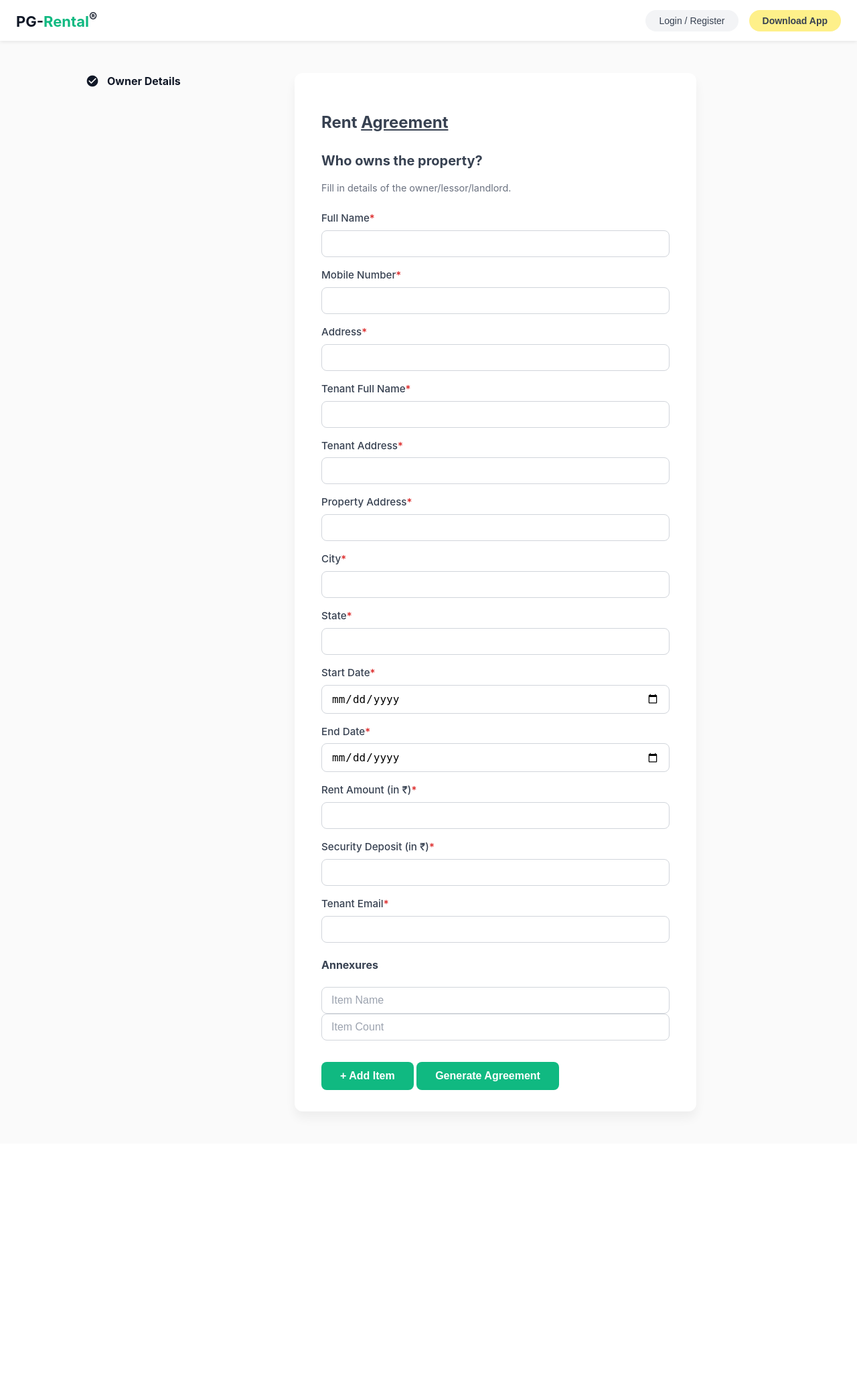
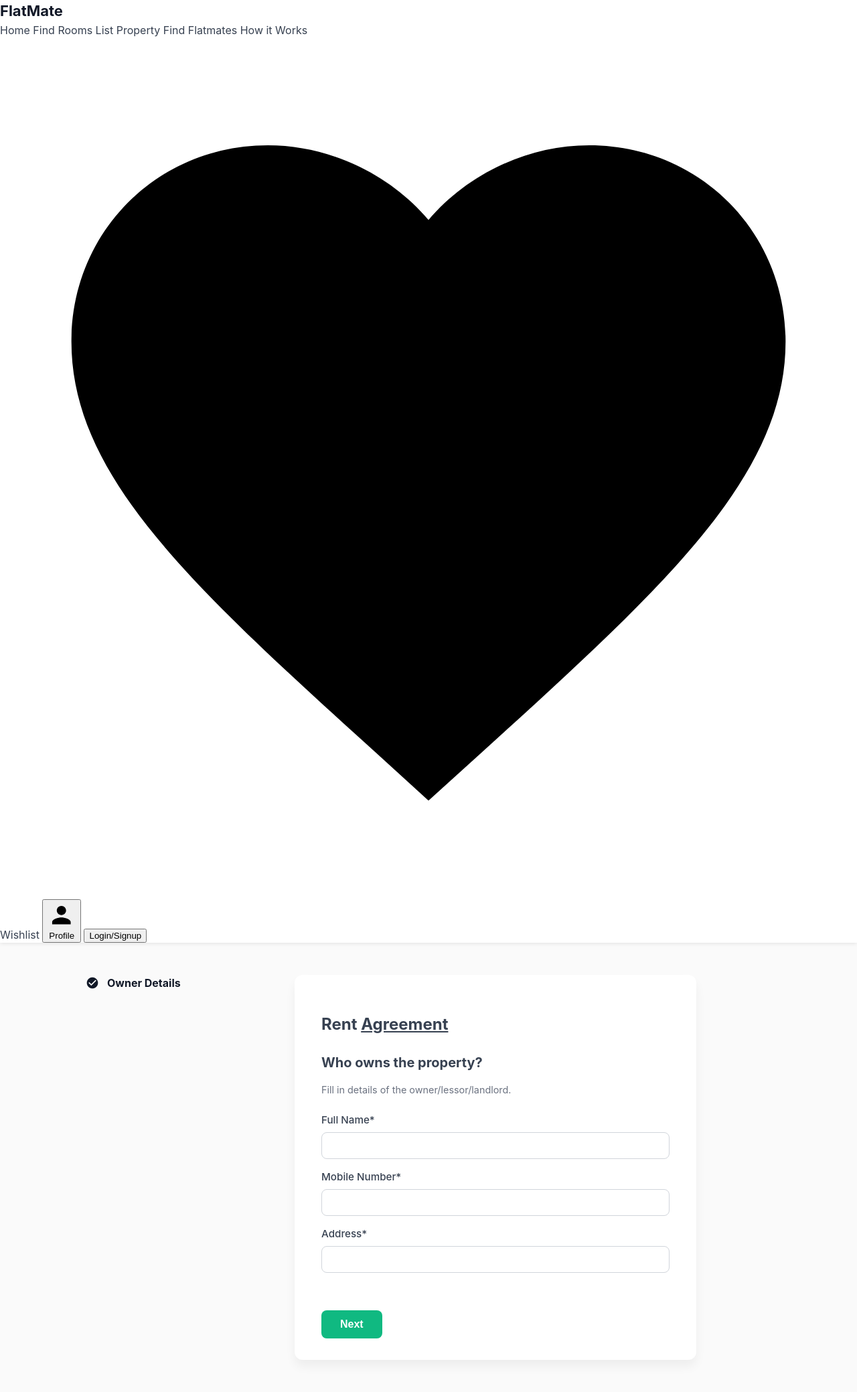
Before and after one commit to piyush95881/PG-Rent-Project, a Flask app: page /generate-form in a window 1280 px wide. Shown: the whole page at 67% size. Before the commit the page ends 1668 px from the top, so only its background shows below. Run offline with Flask 3, Linux system fonts and the light colour scheme.

Commit message:
Integrated Home page with dynamic navbar.html

```diff
--- a/Backend/app.py
+++ b/Backend/app.py
@@ -74,8 +74,14 @@ def create_app():
     def show_form():
         return render_template("generate_agreement_form.html")
 
+    @app.route('/navbar.html')
+    def serve_navbar():
+        return render_template('navbar.html')
+    @app.route('/profile')
+    def serve_profile():
+        return render_template('prof_index.html')
     @app.route('/')
     def home():
-        return 'PG Rent API is running!'
+        return render_template('index.html')
 
     return app
--- a/Backend/routes/agreemant.py
+++ b/Backend/routes/agreemant.py
@@ -23,6 +23,9 @@ def generate_agreement():
 
     filename = f"rental_agreement_{uuid4().hex}.pdf"
     filepath = os.path.join("agreements", filename)
+    missing = [key for key in required_fields if key not in data]
+    if missing:
+        print(missing)
 
     html = render_template("rental_agreement.html",
                            owner=data['owner'],
--- a/Backend/static/CSS/rental_agreement_form.css
+++ b/Backend/static/CSS/rental_agreement_form.css
@@ -230,3 +230,16 @@ input[type="date"]:focus {
       gap: 48px;
     }
   }
+
+.form-step {
+  display: none;
+}
+.form-step.active {
+  display: block;
+}
+.step-controls {
+  margin-top: 24px;
+  display: flex;
+  justify-content: space-between;
+  gap: 16px;
+}
--- a/Backend/static/JS/auth.js
+++ b/Backend/static/JS/auth.js
@@ -68,7 +68,7 @@ document.addEventListener('DOMContentLoaded', () => {
 
       if (res.ok) {
         localStorage.setItem('access_token', data.access_token);
-        window.location.href = '/generate-form';
+        window.location.href = '/';
       } else {
         errorBox.textContent = data.msg || "Login failed.";
       }
--- a/Backend/static/JS/rental_agreement_form.js
+++ b/Backend/static/JS/rental_agreement_form.js
@@ -1,15 +1,49 @@
 const form = document.getElementById('ownerDetailsForm');
 
-document.querySelector('.btn-secondary').addEventListener('click', () => {
-    const token = localStorage.getItem('access_token');
+document.addEventListener('DOMContentLoaded', async () => {
+  // Load navbar
+  const navbar = document.getElementById('navbar-container');
 
-    if (token) {
-      alert("You're already logged in.");
-    } else {
-      window.location.href = "/login"; // Redirect to your actual login/signup page
-    }
-  });
+  // Load the navbar
+  const response = await fetch('/navbar.html');
+  navbar.innerHTML = await response.text();
 
+  // Wait for DOM to update, then bind events
+  initNavbarListeners();
+
+  // Wait for navbar content to load before adding event listener
+  const btnSecondary = document.querySelector('.btn-secondary');
+  if (btnSecondary) {
+    btnSecondary.addEventListener('click', () => {
+      const token = localStorage.getItem('access_token');
+      if (token) {
+        alert("You're already logged in.");
+      } else {
+        window.location.href = "/login";
+      }
+    });
+  }
+});
+
+function initNavbarListeners() {
+  const signupBtn = document.querySelector('.signup-btn');
+  if (!signupBtn) return; // Avoid null errors
+
+  const token = localStorage.getItem('access_token');
+
+  if (token) {
+    signupBtn.textContent = 'Logout';
+    signupBtn.addEventListener('click', () => {
+      localStorage.removeItem('access_token');
+      window.location.reload();
+    });
+  } else {
+    signupBtn.textContent = 'Login/Signup';
+    signupBtn.addEventListener('click', () => {
+      window.location.href = '/login';
+    });
+  }
+}
 function addAnnexure() {
   const container = document.getElementById('annexureList');
   const div = document.createElement('div');
@@ -20,7 +54,6 @@ function addAnnexure() {
   `;
   container.appendChild(div);
 }
-
 form.addEventListener('submit', async function(event) {
   event.preventDefault();
   const formData = new FormData(form);
@@ -86,3 +119,36 @@ form.addEventListener('submit', async function(event) {
       alert("Error generating agreement.");
     }
   });
+let currentStep = 0;
+const formSteps = document.querySelectorAll('.form-step');
+const nextBtn = document.getElementById('nextStep');
+const prevBtn = document.getElementById('prevStep');
+const submitBtn = document.getElementById('submitBtn');
+
+function showStep(index) {
+  formSteps.forEach((step, i) => {
+    step.classList.toggle('active', i === index);
+  });
+  prevBtn.style.display = index > 0 ? 'inline-block' : 'none';
+  nextBtn.style.display = index < formSteps.length - 1 ? 'inline-block' : 'none';
+  submitBtn.style.display = index === formSteps.length - 1 ? 'inline-block' : 'none';
+}
+
+nextBtn.addEventListener('click', () => {
+  const inputs = formSteps[currentStep].querySelectorAll('input');
+  for (const input of inputs) {
+    if (!input.checkValidity()) {
+      input.reportValidity();
+      return;
+    }
+  }
+  if (currentStep < formSteps.length - 1) currentStep++;
+  showStep(currentStep);
+});
+
+prevBtn.addEventListener('click', () => {
+  if (currentStep > 0) currentStep--;
+  showStep(currentStep);
+});
+
+showStep(currentStep); // Initialize first step
--- a/Backend/templates/details.html
+++ b/Backend/templates/details.html
@@ -5,6 +5,7 @@
   <link rel="stylesheet" href="{{ url_for('static', filename='CSS/details.css') }}">
 </head>
 <body>
+<div id="navbar-container"></div>
   <div class="container">
     <div class="image-section" id="image-section">
       <!-- Images will be dynamically inserted -->
--- a/Backend/templates/generate_agreement_form.html
+++ b/Backend/templates/generate_agreement_form.html
@@ -10,18 +10,8 @@
 </head>
 <body>
 <div class="page-container">
-  <header>
-    <div class="header-inner" role="banner">
-      <a href="#" class="logo" aria-label="PG-Rental homepage">
-        PG-<span class="highlight">Rental</span><sup aria-hidden="true">®</sup>
-      </a>
-      <nav class="header-buttons" aria-label="User account actions">
-        <button class="btn-secondary" type="button" aria-label="Login or Register">Login / Register</button>
-        <button class="btn-primary" type="button" aria-label="Download the PG-Rental app">Download App</button>
-      </nav>
-    </div>
-  </header>
 
+  <div id="navbar-container"></div>
   <main>
     <section class="content-wrapper" aria-labelledby="pageTitle" role="main">
       <nav class="steps-nav" aria-label="Steps for rent agreement process">
@@ -38,49 +28,60 @@
         <p class="form-subtitle">Fill in details of the owner/lessor/landlord.</p>
 
         <form id="ownerDetailsForm" novalidate>
-          <label for="fullName">Full Name<span aria-hidden="true" style="color:#dc2626;">*</span></label>
+
+  <!-- Step 1: Owner Info -->
+  <div class="form-step active">
+    <label for="fullName">Full Name<span>*</span></label>
     <input type="text" id="fullName" name="fullName" required />
 
-          <label for="mobileNumber">Mobile Number<span aria-hidden="true" style="color:#dc2626;">*</span></label>
-          <input type="tel" id="mobileNumber" name="mobileNumber" pattern="[0-9\s\-\+\(\)]{7,15}" required />
+    <label for="mobileNumber">Mobile Number<span>*</span></label>
+    <input type="tel" id="mobileNumber" name="mobileNumber" required />
 
-          <label for="address">Address<span aria-hidden="true" style="color:#dc2626;">*</span></label>
+    <label for="address">Address<span>*</span></label>
     <input type="text" id="address" name="address" required />
+  </div>
 
-          <!-- Tenant Info -->
-          <label for="tenantName">Tenant Full Name<span style="color:#dc2626;">*</span></label>
+  <!-- Step 2: Tenant Info -->
+  <div class="form-step">
+    <label for="tenantName">Tenant Full Name<span>*</span></label>
     <input type="text" id="tenantName" name="tenantName" required />
 
-          <label for="tenantAddress">Tenant Address<span style="color:#dc2626;">*</span></label>
+    <label for="tenantAddress">Tenant Address<span>*</span></label>
     <input type="text" id="tenantAddress" name="tenantAddress" required />
+  </div>
 
-          <!-- Property Info -->
-          <label for="propertyAddress">Property Address<span style="color:#dc2626;">*</span></label>
+  <!-- Step 3: Property Info -->
+  <div class="form-step">
+    <label for="propertyAddress">Property Address<span>*</span></label>
     <input type="text" id="propertyAddress" name="propertyAddress" required />
 
-          <label for="city">City<span style="color:#dc2626;">*</span></label>
+    <label for="city">City<span>*</span></label>
     <input type="text" id="city" name="city" required />
 
-          <label for="state">State<span style="color:#dc2626;">*</span></label>
+    <label for="state">State<span>*</span></label>
     <input type="text" id="state" name="state" required />
+  </div>
 
-          <!-- Rental Terms -->
-          <label for="startDate">Start Date<span style="color:#dc2626;">*</span></label>
+  <!-- Step 4: Rental Terms -->
+  <div class="form-step">
+    <label for="startDate">Start Date<span>*</span></label>
     <input type="date" id="startDate" name="startDate" required />
 
-          <label for="endDate">End Date<span style="color:#dc2626;">*</span></label>
+    <label for="endDate">End Date<span>*</span></label>
     <input type="date" id="endDate" name="endDate" required />
 
-          <label for="rent">Rent Amount (in ₹)<span style="color:#dc2626;">*</span></label>
+    <label for="rent">Rent Amount (₹)<span>*</span></label>
     <input type="number" id="rent" name="rent" required />
 
-          <label for="deposit">Security Deposit (in ₹)<span style="color:#dc2626;">*</span></label>
+    <label for="deposit">Security Deposit (₹)<span>*</span></label>
     <input type="number" id="deposit" name="deposit" required />
 
-          <label for="email">Tenant Email<span style="color:#dc2626;">*</span></label>
+    <label for="email">Tenant Email<span>*</span></label>
     <input type="email" id="email" name="email" required />
+  </div>
 
-          <!-- Annexures -->
+  <!-- Step 5: Annexures -->
+  <div class="form-step">
     <div id="annexureList" class="annexures">
       <h4>Annexures</h4>
       <div class="annexure-item">
@@ -89,9 +90,17 @@
       </div>
     </div>
     <button type="button" class="btn-submit" onclick="addAnnexure()">+ Add Item</button>
+  </div>
 
-          <button type="submit" class="btn-submit">Generate Agreement</button>
+  <!-- Navigation Buttons -->
+  <div class="step-controls">
+    <button type="button" class="btn-submit" id="prevStep">Previous</button>
+    <button type="button" class="btn-submit" id="nextStep">Next</button>
+    <button type="submit" class="btn-submit" id="submitBtn" style="display:none;">Generate Agreement</button>
+  </div>
+
 </form>
+
       </section>
     </section>
   </main>
--- /dev/null
+++ b/Backend/templates/navbar.html
@@ -0,0 +1,41 @@
+<!-- navbar.html -->
+<header class="header">
+  <div class="logo">FlatMate</div>
+
+  <nav class="nav">
+    <a href="/">Home</a>
+    <a href="#find-rooms">Find Rooms</a>
+    <a href="#list-property">List Property</a>
+    <a href="#find-flatmates">Find Flatmates</a>
+    <a href="#how-it-works">How it Works</a>
+  </nav>
+
+  <div class="auth-section">
+    <a href="#wishlist" class="wishlist">
+      <svg class="icon" viewBox="0 0 24 24">
+        <path d="M12 21.35l-1.45-1.32C5.4 15.36 2 12.28 2 8.5
+        2 5.42 4.42 3 7.5 3c1.74 0 3.41.81 4.5 2.09C13.09 3.81
+        14.76 3 16.5 3 19.58 3 22 5.42 22 8.5c0 3.78-3.4 6.86
+        -8.55 11.54L12 21.35z" />
+      </svg>
+      Wishlist
+    </a>
+
+    <a href="/profile">
+      <button class="login-btn">
+        <svg class="icon" viewBox="0 0 24 24">
+          <path d="M12 12c2.21 0 4-1.79 4-4s-1.79-4-4-4
+          -4 1.79-4 4 1.79 4 4 4zm0 2c-2.67 0-8
+          1.34-8 4v2h16v-2c0-2.66-5.33-4-8-4z" />
+        </svg>
+        Profile
+      </button>
+    </a>
+
+    <button id="authBtn" class="signup-btn">Login/Signup</button>
+  </div>
+</header>
+
+<script src="/static/JS/index.js"></script>
+
+<link rel="stylesheet" href="{{ url_for('static', filename='CSS/index.css') }}">
--- a/Backend/templates/search.html
+++ b/Backend/templates/search.html
@@ -6,6 +6,7 @@
   <link rel="stylesheet" href="{{ url_for('static', filename='CSS/search.css') }}">
 </head>
 <body>
+<div id="navbar-container"></div>
   <div class="container">
     <h1>Find Your Match</h1>
 
```
Also changed, not shown: Backend/static/JS/details.js (+11 -0 lines), Backend/static/JS/search.js (+33 -1 lines). Lines whose indentation alone changed are shown as unchanged.
